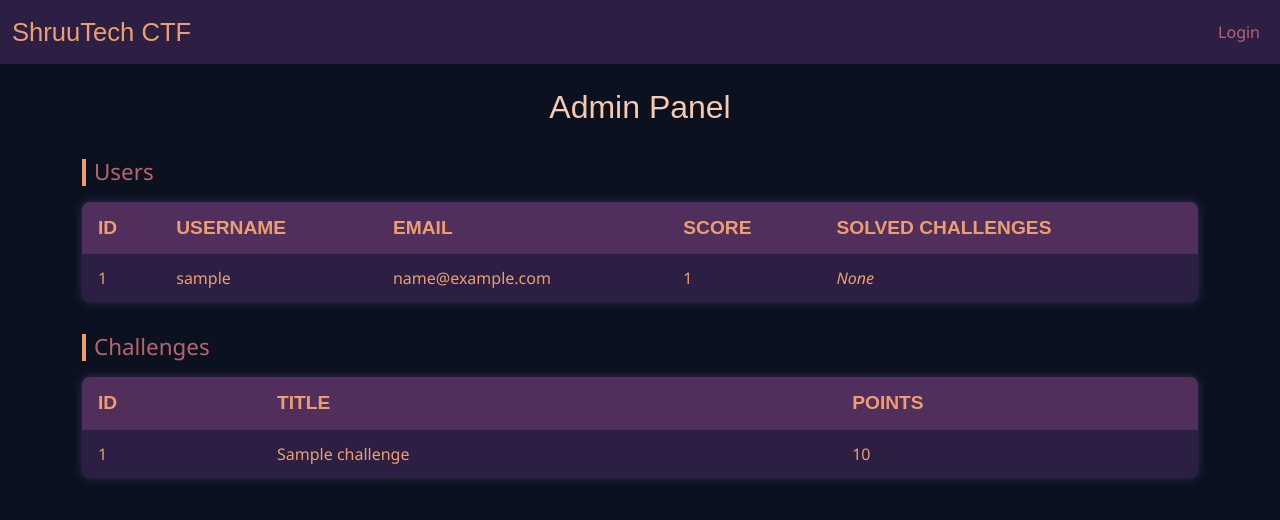
After one commit to adeenaf/shruutech-ctf, a Flask app: template templates/admin.html in a window 1280 px wide. The commit adds this page. Shown: the top 520 px of the page. Run offline with Flask 2, Linux system fonts and the light colour scheme; the template is opened without the code that fills it: most values are stand-ins (such as "Sample title", 1, 10 or a date in 2020); some web fonts are replaced.

Commit message:
admin panel

```diff
--- a/app.py
+++ b/app.py
@@ -15,7 +15,7 @@ DB_PATH = "shruutech_ctf.db"
 
 app.config.update(
     SESSION_COOKIE_HTTPONLY=True,
-    SESSION_COOKIE_SECURE=True,
+    SESSION_COOKIE_SECURE=False,
     SESSION_COOKIE_SAMESITE='Lax'
 )
 
@@ -67,6 +67,20 @@ def login_required(func):
         if not session.get("user_id"):
             flash("Please login first.", "warning")
             return redirect(url_for("login"))
+        return func(*args, **kwargs)
+    return wrapper
+
+def admin_required(func):
+    from functools import wraps
+    @wraps(func)
+    def wrapper(*args, **kwargs):
+        if not session.get("user_id"):
+            flash("Please login first.", "warning")
+            return redirect(url_for("login"))
+        user = query_db("SELECT is_admin FROM users WHERE id=?", (session['user_id'],), one=True)
+        if not user or user["is_admin"] != 1:
+            flash("You are not authorized to view this page.", "danger")
+            return redirect(url_for("index"))
         return func(*args, **kwargs)
     return wrapper
 
@@ -190,5 +204,28 @@ def logout():
     flash("You have been logged out.", "success")
     return redirect(url_for("index"))
 
+@app.route("/admin")
+@login_required
+def admin_panel():
+    # Only allow admins
+    user_id = session["user_id"]
+    user = query_db("SELECT is_admin FROM users WHERE id=?", (user_id,), one=True)
+    if not user or user["is_admin"] != 1:
+        flash("Access denied.", "danger")
+        return redirect(url_for("index"))
+
+    users = [dict(u) for u in query_db("SELECT id, username, email, total_score FROM users")]
+    challenges = [dict(c) for c in query_db("SELECT id, title, points FROM challenges")]
+
+    # For each user, get solved challenges
+    user_solved = {}
+    for u in users:
+        solved = [r["challenge_id"] for r in query_db(
+            "SELECT challenge_id FROM submissions WHERE user_id=? AND status='Correct'", (u["id"],)
+        )]
+        user_solved[u["id"]] = solved
+
+    return render_template("admin.html", users=users, challenges=challenges, user_solved=user_solved)
+
 if __name__ == "__main__":
-    app.run()
+    app.run(debug=True)
--- a/static/style.css
+++ b/static/style.css
@@ -135,3 +135,35 @@ table th {
     color: #f7c9af;
     margin-bottom: 0.75rem;
 }
+
+.admin-title {
+    font-family: 'Sinoreta PERSONAL USE', sans-serif;
+    font-size: 2rem;
+    color: #f7c9af;
+    margin-bottom: 1rem;
+    text-align: center;
+}
+
+.section-title {
+    font-size: 1.4rem;
+    margin-top: 2rem;
+    margin-bottom: 0.5rem;
+    color: #b66570;
+    border-left: 4px solid #ed9e6f;
+    padding-left: 0.5rem;
+}
+
+.solved-list {
+    list-style: none;
+    padding-left: 0.5rem;
+    margin: 0;
+}
+
+.solved-list li {
+    background-color: #512f5c;
+    margin: 0.2rem 0;
+    padding: 0.3rem 0.5rem;
+    border-radius: 0.3rem;
+    font-size: 0.9rem;
+    color: #f7c9af;
+}
--- /dev/null
+++ b/templates/admin.html
@@ -0,0 +1,61 @@
+{% extends "layout.html" %}
+
+{% block content %}
+<h2 class="admin-title">Admin Panel</h2>
+
+<h3 class="section-title">Users</h3>
+<table>
+  <thead>
+    <tr>
+      <th>ID</th>
+      <th>Username</th>
+      <th>Email</th>
+      <th>Score</th>
+      <th>Solved Challenges</th>
+    </tr>
+  </thead>
+  <tbody>
+    {% for u in users %}
+      <tr>
+        <td>{{ u.id }}</td>
+        <td>{{ u.username }}</td>
+        <td>{{ u.email }}</td>
+        <td>{{ u.total_score }}</td>
+        <td>
+          {% if user_solved[u.id] %}
+            <ul class="solved-list">
+              {% for c in challenges %}
+                {% if c.id in user_solved[u.id] %}
+                  <li>{{ c.title }} ({{ c.points }} pts)</li>
+                {% endif %}
+              {% endfor %}
+            </ul>
+          {% else %}
+            <em>None</em>
+          {% endif %}
+        </td>
+      </tr>
+    {% endfor %}
+  </tbody>
+</table>
+
+<h3 class="section-title">Challenges</h3>
+<table>
+  <thead>
+    <tr>
+      <th>ID</th>
+      <th>Title</th>
+      <th>Points</th>
+    </tr>
+  </thead>
+  <tbody>
+    {% for c in challenges %}
+      <tr>
+        <td>{{ c.id }}</td>
+        <td>{{ c.title }}</td>
+        <td>{{ c.points }}</td>
+      </tr>
+    {% endfor %}
+  </tbody>
+</table>
+{% endblock %}
```
Also changed, not shown: shruutech_ctf.db, 1 other file.
